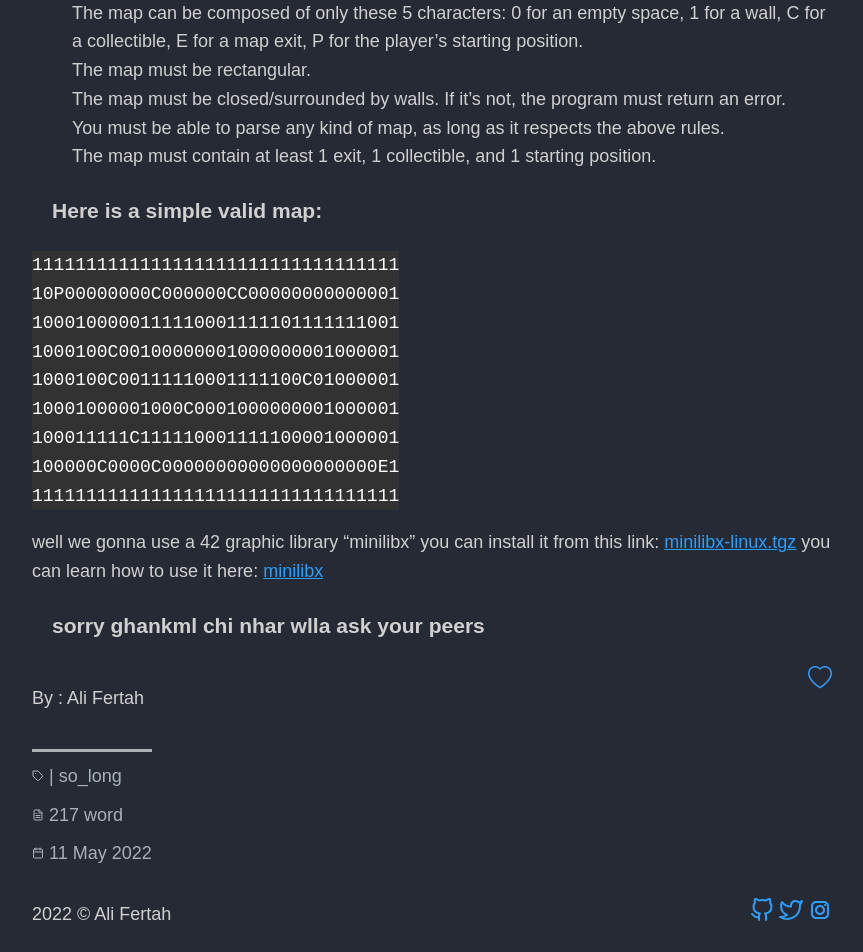
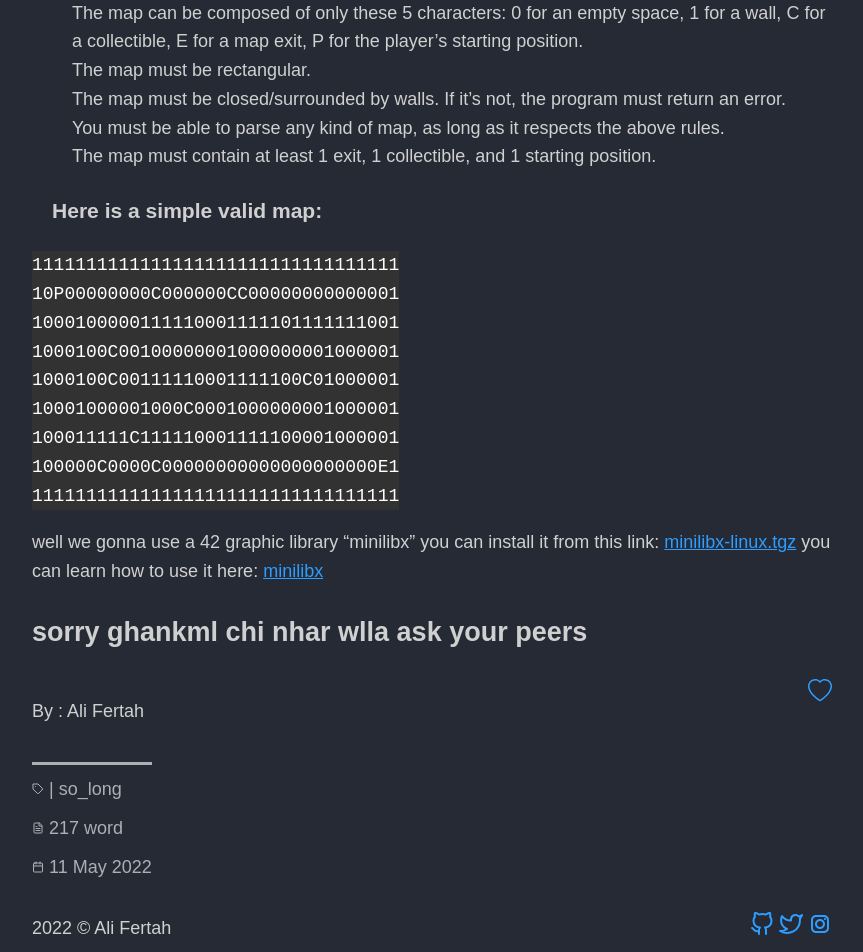
Before and after one commit to alifertah/alifertah.github.io, a Jekyll site: the page built from _posts/2022-05-11-so-long.md, in a window 1280 px wide. Shown: the part 1092-2044 px from the top of the page, without its empty margins (208-1071 px from the left). Built offline with Jekyll 4.4.1, drawn with Linux system fonts in a browser that asks for light colours; some web fonts are replaced.

Commit message:
changing a h3 to h1

```diff
--- a/_posts/2022-05-11-so-long.md
+++ b/_posts/2022-05-11-so-long.md
@@ -42,4 +42,4 @@ you can learn how to use it here:  <a target ="https://github.com/ttshivhula/min
 minilibx
 </a>
 
-### sorry ghankml chi nhar wlla ask your peers
+# sorry ghankml chi nhar wlla ask your peers
```
Also changed, not shown: 1 other file.
